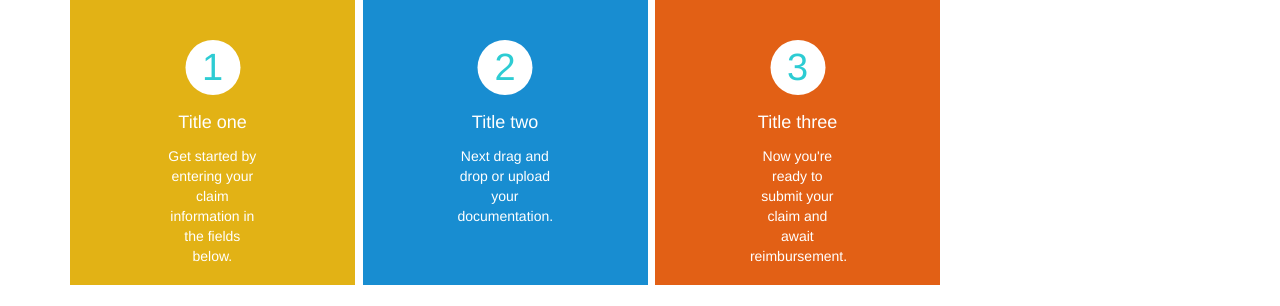
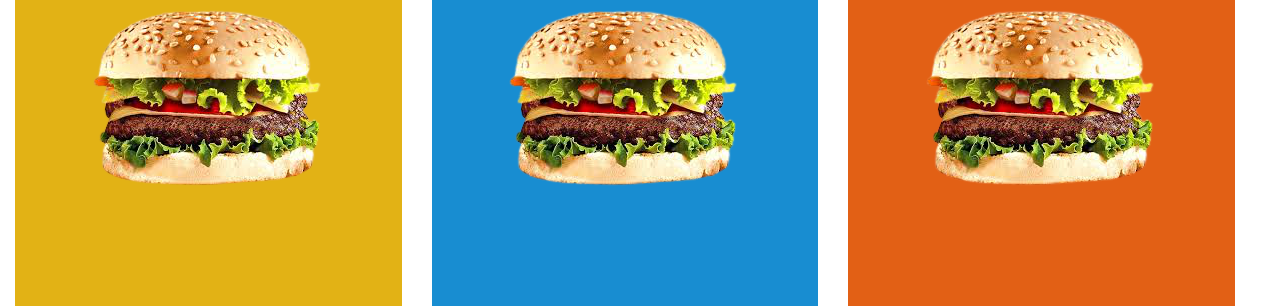
Before and after one commit to oyukruk/SampleWidgets, a plain HTML site: page menu_widget/index.html in a window 1280 px wide. Shown: the top 306 px of the page. Drawn offline with nearby package versions, Linux system fonts and the light colour scheme.

Commit message:
html css

```diff
--- a/menu_widget/index.html
+++ b/menu_widget/index.html
@@ -8,25 +8,25 @@
 <body>
 
     <link href="https://maxcdn.bootstrapcdn.com/bootstrap/3.3.5/css/bootstrap.min.css" rel="stylesheet" />
-<div class="container" id="container">
-  <div class="row">
-    <div class="col-md-3">
-      <div class="claimSteps" id="stepOne"  style="background-color: rgb(226, 178, 21)">
-        <p class="claimStepNumber">1</p>
+<div class="container" id="container" style="width: 100%">
+  <div class="row" style="width: 100%">
+    <div class="col-xs-4" >
+      <div class="claimSteps" id="stepOne"  style="background-color: rgb(226, 178, 21)" >
+        <img src="assets/burger.png" class="card-img-top" alt="burger" />
         <p class="claimStepTitle">Title one</p>
         <p class="claimStepText">Get started by entering your claim information in the fields below.</p>
       </div>
     </div>
-    <div class="col-md-3">
-      <div class="claimSteps" id="stepTwo" style="background-color: rgb(24, 141, 209)">
-        <p class="claimStepNumber">2</p>
+    <div class="col-xs-4" >
+      <div class="claimSteps" id="stepTwo" style="background-color: rgb(24, 141, 209)" >
+        <img src="assets/burger.png" class="card-img-top" alt="burger" />
         <p class="claimStepTitle">Title two</p>
         <p class="claimStepText">Next drag and drop or upload your documentation.</p>
       </div>
     </div>
-    <div class="col-md-3">
-      <div class="claimSteps" id="stepThree" style="background-color: rgb(226, 96, 21)">
-        <p class="claimStepNumber">3</p>
+    <div class="col-xs-4" >
+      <div class="claimSteps" id="stepThree" style="background-color: rgb(226, 96, 21)" >
+        <img src="assets/burger.png" class="card-img-top" alt="burger" />
         <p class="claimStepTitle">Title three</p>
         <p class="claimStepText">Now you're ready to submit your claim and await reimbursement.</p>
       </div>
--- a/menu_widget/styles.css
+++ b/menu_widget/styles.css
@@ -1,7 +1,7 @@
 
   .claimSteps {
-    width: 285px;
-    height: 285px;
+    width: 100%;
+    height: 100%;
     background-color: #2dccd3;
     color: #ffffff;
     text-align: center;
@@ -9,30 +9,37 @@
     margin: 0 auto;
     display: table;
   }
-  .claimStepNumber {
-    margin-top: 40px;
-    font-size: 38px;
-    background-color: #ffffff;
-    color: #2dccd3;
-    width: 55px;
-    height: 55px;
-    border-radius: 50%;
-    position: absolute;
-    display: table-cell;
-    left: 50%;
-    -webkit-transform: translate(-50%);
-    -ms-transform: translate(-50%);
-    transform: translate(-50%);
+
+  .divs {
+    width: 33%;
+    float: left;
   }
+
+
+  .lastDiv {
+
+     width: 34%;
+     float: left;
+
+  }
+
+  .space {
+
+    height: 50%;
+    float: left;
+
+ }
+
   .claimStepTitle {
     color: #ffffff;
-    font-size: 18px;
+    font-size: 45px;
     margin-top: 110px;
   }
   .claimStepText {
     text-align: center;
     margin-left: 33.3%;
     width: 33.3%;
+    font-size: 20px;
   }
   @media (min-width: 1200px) {
 
```
Also changed, not shown: menu_widget/assets/burger.png (added).
